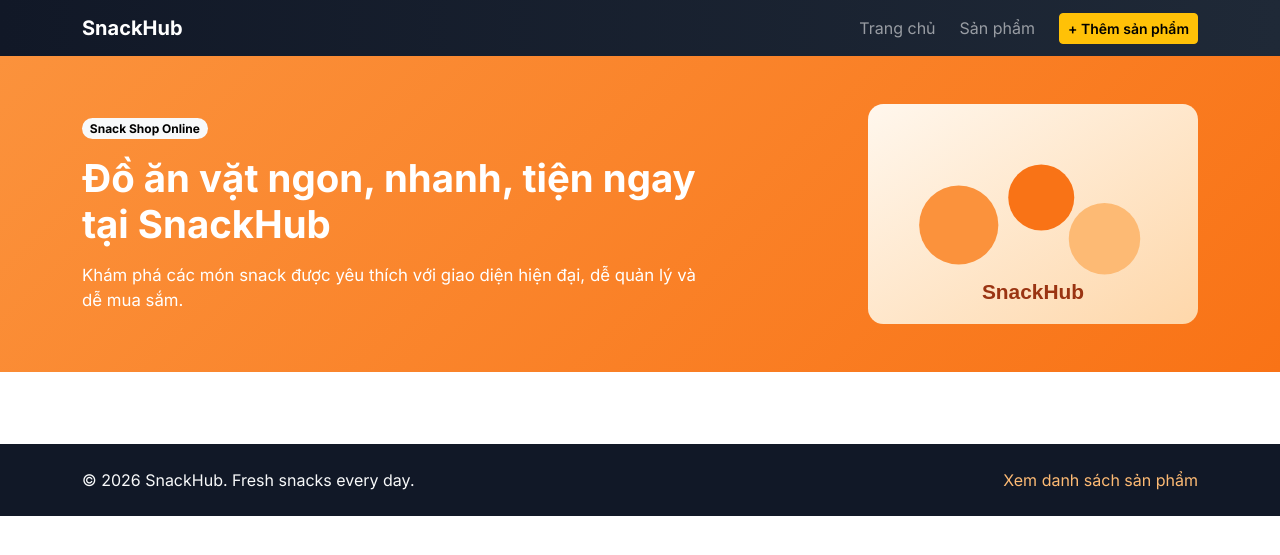
After one commit to SaintLaurentxTran/project-php, a PHP site: template app/views/layout/footer.php in a window 1280 px wide. The commit adds this page. Shown: the top 555 px of the page. Run offline with PHP 8.4, Linux system fonts and the light colour scheme; the template is opened without the code that fills it, so the values that code supplies are empty.

Commit message:
feat: redesign snack shop UI with shared layout and assets
Agent-Logs-Url: https://github.com/SaintLaurentxTran/project-php/sessions/0a883319-0cb4-47cd-a81f-af94aba0860c

Co-authored-by: SaintLaurentxTran <82715789+SaintLaurentxTran@users.noreply.github.com>

```diff
--- a/app/controllers/DefaultController.php
+++ b/app/controllers/DefaultController.php
@@ -2,6 +2,6 @@
 class DefaultController
 {
 public function index(){
-echo "HELLO HUTECH ";
+include 'app/views/home.php';
 }
 }
--- /dev/null
+++ b/app/views/layout/footer.php
@@ -0,0 +1,12 @@
+<?php $basePath = '/project1'; ?>
+</main>
+<footer class="site-footer py-4 mt-4">
+    <div class="container d-flex flex-column flex-md-row justify-content-between align-items-center gap-2">
+        <p class="mb-0 text-light">© <?php echo date('Y'); ?> SnackHub. Fresh snacks every day.</p>
+        <a class="footer-link" href="<?php echo $basePath; ?>/Product/list">Xem danh sách sản phẩm</a>
+    </div>
+</footer>
+<script src="https://cdn.jsdelivr.net/npm/bootstrap@5.3.3/dist/js/bootstrap.bundle.min.js" integrity="sha384-YvpcrYf0tY3lHB60NNkmXc5s9fDVZLESaAA55NDzOxhy9GkcIdslK1eN7N6jIeHz" crossorigin="anonymous"></script>
+<script src="<?php echo $basePath; ?>/public/js/main.js"></script>
+</body>
+</html>
--- /dev/null
+++ b/app/views/layout/header.php
@@ -0,0 +1,57 @@
+<?php
+$pageTitle = $pageTitle ?? 'Snack Shop';
+$activePage = $activePage ?? '';
+$showHero = $showHero ?? true;
+$basePath = '/project1';
+?>
+<!DOCTYPE html>
+<html lang="vi">
+<head>
+    <meta charset="UTF-8">
+    <meta name="viewport" content="width=device-width, initial-scale=1">
+    <title><?php echo htmlspecialchars($pageTitle, ENT_QUOTES, 'UTF-8'); ?></title>
+    <link rel="preconnect" href="https://fonts.googleapis.com">
+    <link rel="preconnect" href="https://fonts.gstatic.com" crossorigin>
+    <link href="https://fonts.googleapis.com/css2?family=Inter:wght@400;500;600;700&display=swap" rel="stylesheet">
+    <link href="https://cdn.jsdelivr.net/npm/bootstrap@5.3.3/dist/css/bootstrap.min.css" rel="stylesheet" integrity="sha384-QWTKZyjpPEjISv5WaRU9OFeRpok6YctnYmDr5pNlyT2bRjXh0JMhjY6hW+ALEwIH" crossorigin="anonymous">
+    <link rel="stylesheet" href="<?php echo $basePath; ?>/public/css/style.css">
+</head>
+<body>
+<nav class="navbar navbar-expand-lg navbar-dark snack-navbar sticky-top">
+    <div class="container">
+        <a class="navbar-brand fw-bold" href="<?php echo $basePath; ?>/Default/index">SnackHub</a>
+        <button class="navbar-toggler" type="button" data-bs-toggle="collapse" data-bs-target="#snackNav" aria-controls="snackNav" aria-expanded="false" aria-label="Toggle navigation">
+            <span class="navbar-toggler-icon"></span>
+        </button>
+        <div class="collapse navbar-collapse" id="snackNav">
+            <ul class="navbar-nav ms-auto align-items-lg-center gap-lg-2">
+                <li class="nav-item">
+                    <a class="nav-link <?php echo $activePage === 'home' ? 'active' : ''; ?>" href="<?php echo $basePath; ?>/Default/index">Trang chủ</a>
+                </li>
+                <li class="nav-item">
+                    <a class="nav-link <?php echo $activePage === 'list' ? 'active' : ''; ?>" href="<?php echo $basePath; ?>/Product/list">Sản phẩm</a>
+                </li>
+                <li class="nav-item ms-lg-2">
+                    <a class="btn btn-sm btn-warning fw-semibold" href="<?php echo $basePath; ?>/Product/add">+ Thêm sản phẩm</a>
+                </li>
+            </ul>
+        </div>
+    </div>
+</nav>
+<?php if ($showHero): ?>
+<section class="hero-banner py-5">
+    <div class="container">
+        <div class="row align-items-center g-4">
+            <div class="col-lg-7">
+                <span class="badge rounded-pill text-bg-light mb-3">Snack Shop Online</span>
+                <h1 class="hero-title mb-3">Đồ ăn vặt ngon, nhanh, tiện ngay tại SnackHub</h1>
+                <p class="hero-subtitle mb-0">Khám phá các món snack được yêu thích với giao diện hiện đại, dễ quản lý và dễ mua sắm.</p>
+            </div>
+            <div class="col-lg-5 text-lg-end">
+                <img src="<?php echo $basePath; ?>/public/images/snack-hero.svg" class="img-fluid hero-image" alt="Đồ ăn vặt SnackHub">
+            </div>
+        </div>
+    </div>
+</section>
+<?php endif; ?>
+<main class="py-4">
--- /dev/null
+++ b/public/css/style.css
@@ -0,0 +1,110 @@
+:root {
+    --snack-primary: #f97316;
+    --snack-primary-dark: #ea580c;
+    --snack-bg: #fff7ed;
+    --snack-text: #1f2937;
+}
+
+body {
+    font-family: 'Inter', sans-serif;
+    background: #fff;
+    color: var(--snack-text);
+}
+
+.snack-navbar {
+    background: linear-gradient(90deg, #111827, #1f2937);
+}
+
+.hero-banner {
+    background: linear-gradient(135deg, #fb923c, #f97316);
+    color: #fff;
+}
+
+.hero-title {
+    font-size: clamp(1.8rem, 3vw, 2.6rem);
+    font-weight: 700;
+}
+
+.hero-subtitle {
+    font-size: 1.05rem;
+    max-width: 620px;
+}
+
+.hero-image {
+    max-height: 220px;
+}
+
+.section-title {
+    font-size: 1.6rem;
+    font-weight: 700;
+}
+
+.info-card,
+.form-card,
+.product-card,
+.empty-state {
+    background: #fff;
+    border-radius: 14px;
+    box-shadow: 0 8px 24px rgba(15, 23, 42, 0.08);
+    border: 1px solid #f1f5f9;
+    padding: 1.2rem;
+}
+
+.info-card h3 {
+    font-size: 1.1rem;
+    font-weight: 600;
+}
+
+.product-card {
+    display: flex;
+    flex-direction: column;
+    gap: 0.6rem;
+}
+
+.product-image {
+    width: 100%;
+    height: 160px;
+    object-fit: cover;
+    border-radius: 10px;
+    background: var(--snack-bg);
+}
+
+.product-name {
+    font-size: 1.15rem;
+    font-weight: 600;
+    margin: 0;
+}
+
+.product-description {
+    color: #4b5563;
+    margin-bottom: 0;
+}
+
+.product-price {
+    color: var(--snack-primary-dark);
+    font-weight: 700;
+}
+
+.btn-primary {
+    background: var(--snack-primary);
+    border-color: var(--snack-primary);
+}
+
+.btn-primary:hover,
+.btn-primary:focus {
+    background: var(--snack-primary-dark);
+    border-color: var(--snack-primary-dark);
+}
+
+.site-footer {
+    background: #111827;
+}
+
+.footer-link {
+    color: #fdba74;
+    text-decoration: none;
+}
+
+.footer-link:hover {
+    color: #ffedd5;
+}
--- /dev/null
+++ b/public/js/main.js
@@ -0,0 +1,34 @@
+(function () {
+    'use strict';
+
+    var form = document.getElementById('product-form');
+    if (!form) {
+        return;
+    }
+
+    form.addEventListener('submit', function (event) {
+        var nameInput = document.getElementById('name');
+        var priceInput = document.getElementById('price');
+
+        if (!nameInput || !priceInput) {
+            return;
+        }
+
+        var nameLength = nameInput.value.trim().length;
+        var priceValue = parseFloat(priceInput.value);
+        var errors = [];
+
+        if (nameLength < 10 || nameLength > 100) {
+            errors.push('Tên sản phẩm phải có từ 10 đến 100 ký tự.');
+        }
+
+        if (Number.isNaN(priceValue) || priceValue <= 0) {
+            errors.push('Giá phải là một số dương lớn hơn 0.');
+        }
+
+        if (errors.length > 0) {
+            event.preventDefault();
+            window.alert(errors.join('\n'));
+        }
+    });
+})();
```
Also changed, not shown: app/views/home.php (added, +37 -0 lines), app/views/product/add.php (+39 -38 lines), app/views/product/edit.php (+35 -24 lines), app/views/product/list.php (+42 -34 lines), public/images/snack-chips.svg (added), public/images/snack-cookies.svg (added), public/images/snack-drink.svg (added), public/images/snack-hero.svg (added).
